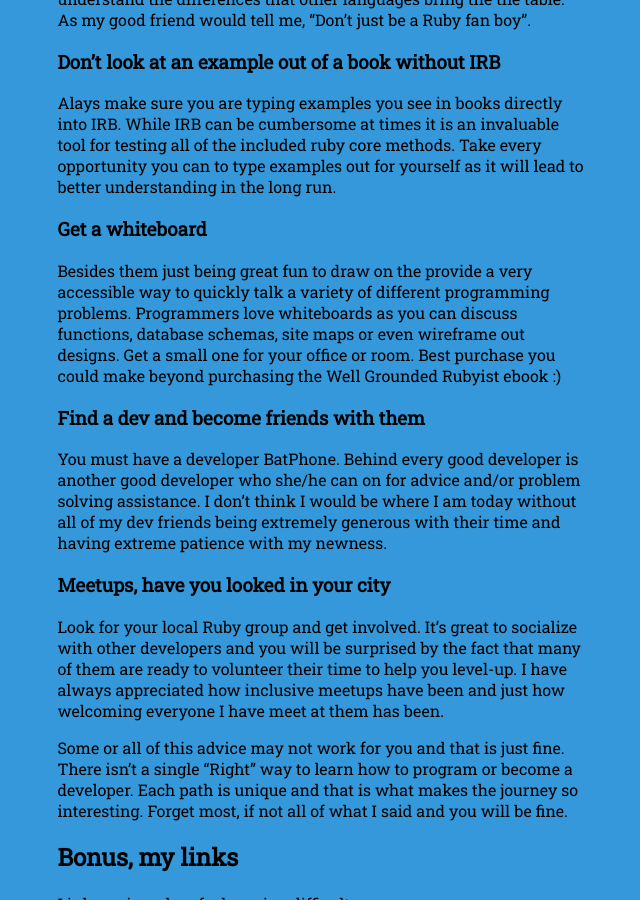
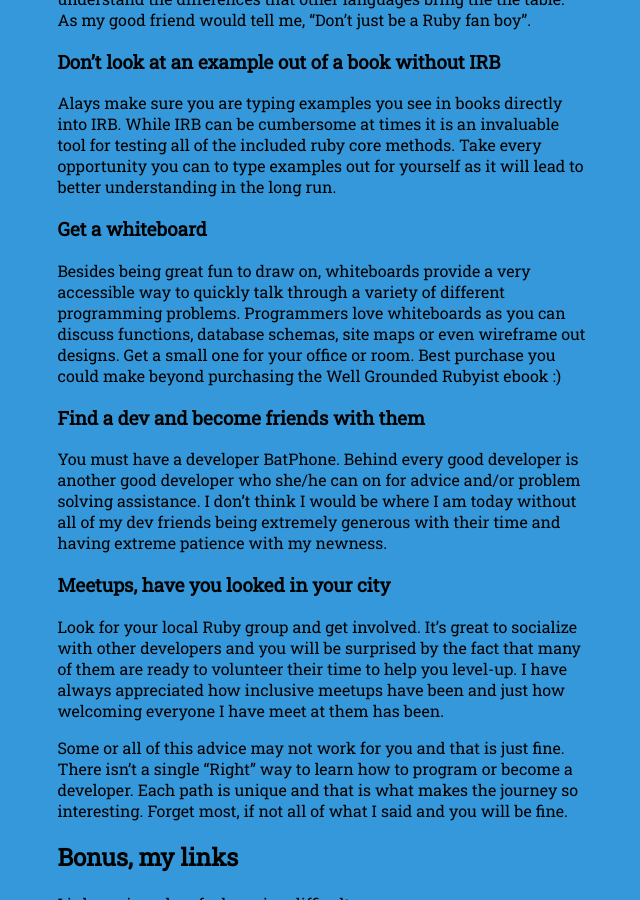
Before and after one commit to mattmawhinney/rawdata, a Jekyll site: the page built from _posts/2013-07-11-studying-for-dev-bootcamp.markdown, in a window 1280 px wide and 900 px high, scrolled down 2011 px. Shown: the whole window, without its empty margins (317-957 px from the left). Built offline with Jekyll 4.4.1, drawn with Linux system fonts in a browser that asks for light colours; nearby versions of some CDN libraries; comment, search, counter and statistics services are not loaded.

Commit message:
More spelling / syntax changes.

```diff
--- a/_posts/2013-07-11-studying-for-dev-bootcamp.markdown
+++ b/_posts/2013-07-11-studying-for-dev-bootcamp.markdown
@@ -105,8 +105,8 @@ understanding in the long run.
 
 ### Get a whiteboard ###
 
-Besides them just being great fun to draw on the provide a very
-accessible way to quickly talk a variety of different programming
+Besides being great fun to draw on, whiteboards provide a very
+accessible way to quickly talk through a variety of different programming
 problems.  Programmers love whiteboards as you can discuss functions,
 database schemas, site maps or even wireframe out designs.  Get a small
 one for your office or room.  Best purchase you could make beyond
```
